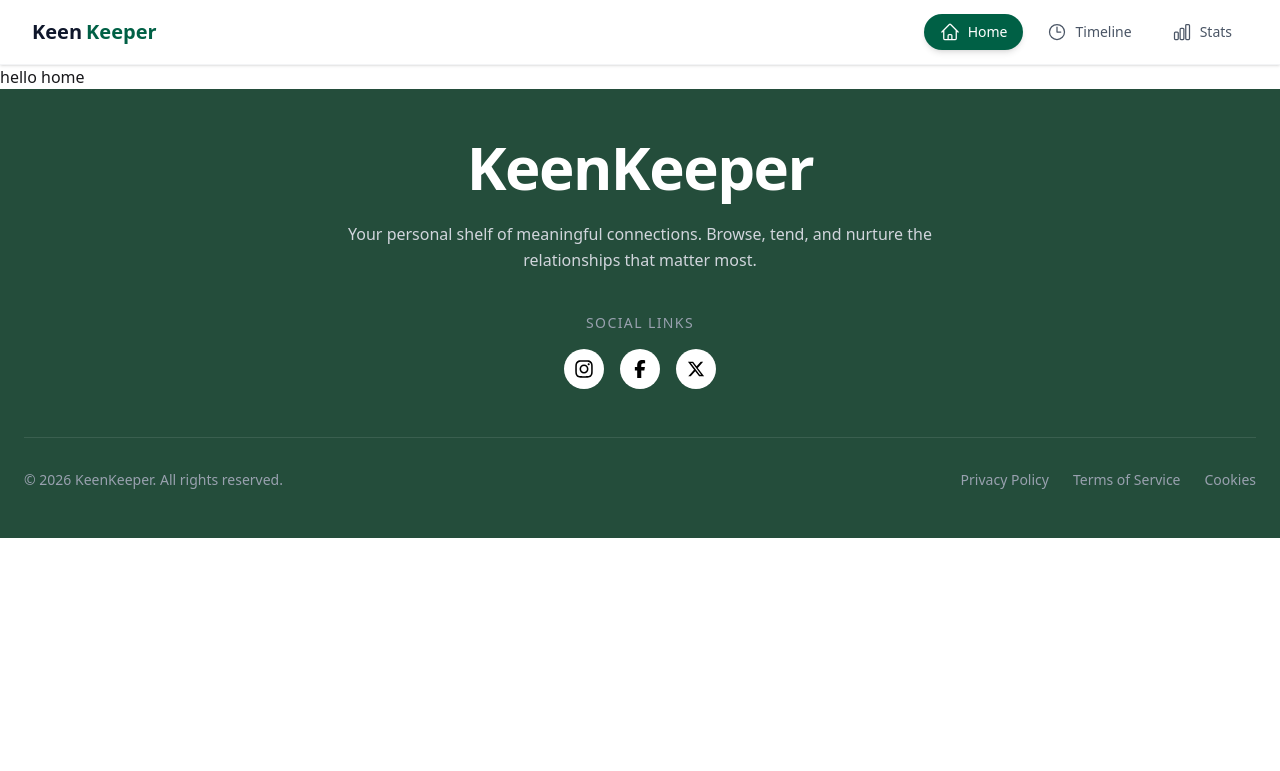
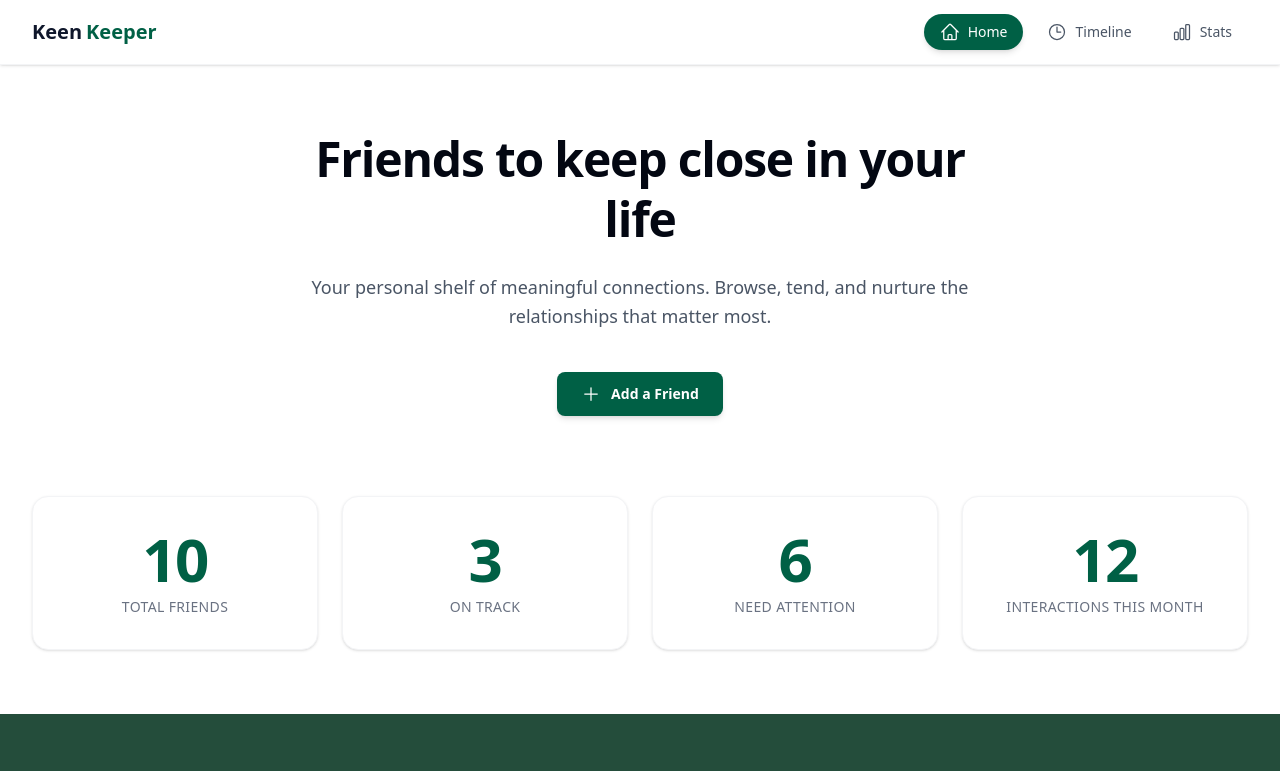
Before and after one commit to apurbadatta/Keen-Keeper, a Next.js app: page / in a window 1280 px wide. Shown: the top 771 px of the page. Built offline with nearby package versions, Linux system fonts and the light colour scheme.

Commit message:
banner section add

```diff
--- a/src/app/page.js
+++ b/src/app/page.js
@@ -1,8 +1,9 @@
+import Banner from "@/components/banner/Banner";
 
 export default function Home() {
   return (
    <div>
-    hello home
+    <Banner></Banner>
 
    </div>
   );
--- /dev/null
+++ b/src/components/banner/Banner.jsx
@@ -0,0 +1,55 @@
+import { PlusIcon } from "@heroicons/react/24/outline";
+import React from "react";
+
+const statItems = [
+  { id: 1, title: "Total Friends", value: "10" },
+  { id: 2, title: "On Track", value: "3" },
+  { id: 3, title: "Need Attention", value: "6" },
+  { id: 4, title: "Interactions This Month", value: "12" },
+];
+
+const Banner = () => {
+  return (
+    <section className="bg-white py-12 md:py-16">
+      <div className="max-w-7xl mx-auto px-4 sm:px-6 lg:px-8">
+        <div className="text-center flex flex-col items-center">
+          <h1 className="text-4xl md:text-5xl font-extrabold text-gray-950 tracking-tight leading-tight max-w-2xl">
+            Friends to keep close in your life
+          </h1>
+
+          <p className="mt-6 text-base md:text-lg text-gray-600 leading-relaxed max-w-2xl">
+            Your personal shelf of meaningful connections. Browse, tend, and
+            nurture the relationships that matter most.
+          </p>
+
+          <button
+            type="button"
+            className="mt-10 flex items-center gap-2.5 px-6 py-3 bg-emerald-800 text-white rounded-lg text-sm font-semibold shadow-md hover:bg-emerald-700 hover:shadow-lg transition-all"
+          >
+            <PlusIcon className="h-5 w-5" />
+            Add a Friend
+          </button>
+        </div>
+
+        <div className="mt-16 md:mt-20 grid grid-cols-1 sm:grid-cols-2 lg:grid-cols-4 gap-6">
+          {statItems.map((item) => (
+            <div
+              key={item.id}
+              className="bg-white p-8 rounded-2xl border border-gray-100 shadow-sm flex flex-col items-center justify-center text-center transition-shadow hover:shadow-lg"
+            >
+              <p className="text-6xl font-black text-emerald-800 tracking-tight mb-2">
+                {item.value}
+              </p>
+
+              <p className="text-sm font-medium text-gray-500 uppercase tracking-wide">
+                {item.title}
+              </p>
+            </div>
+          ))}
+        </div>
+      </div>
+    </section>
+  );
+};
+
+export default Banner;
```
